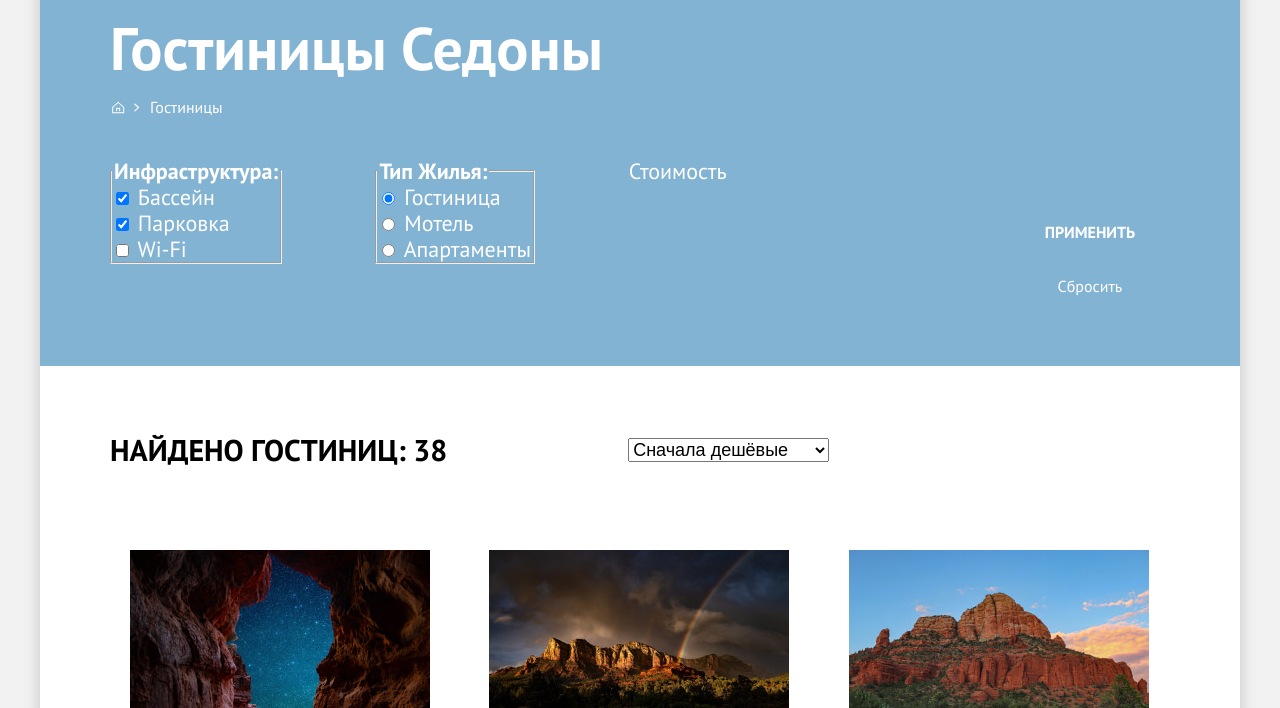
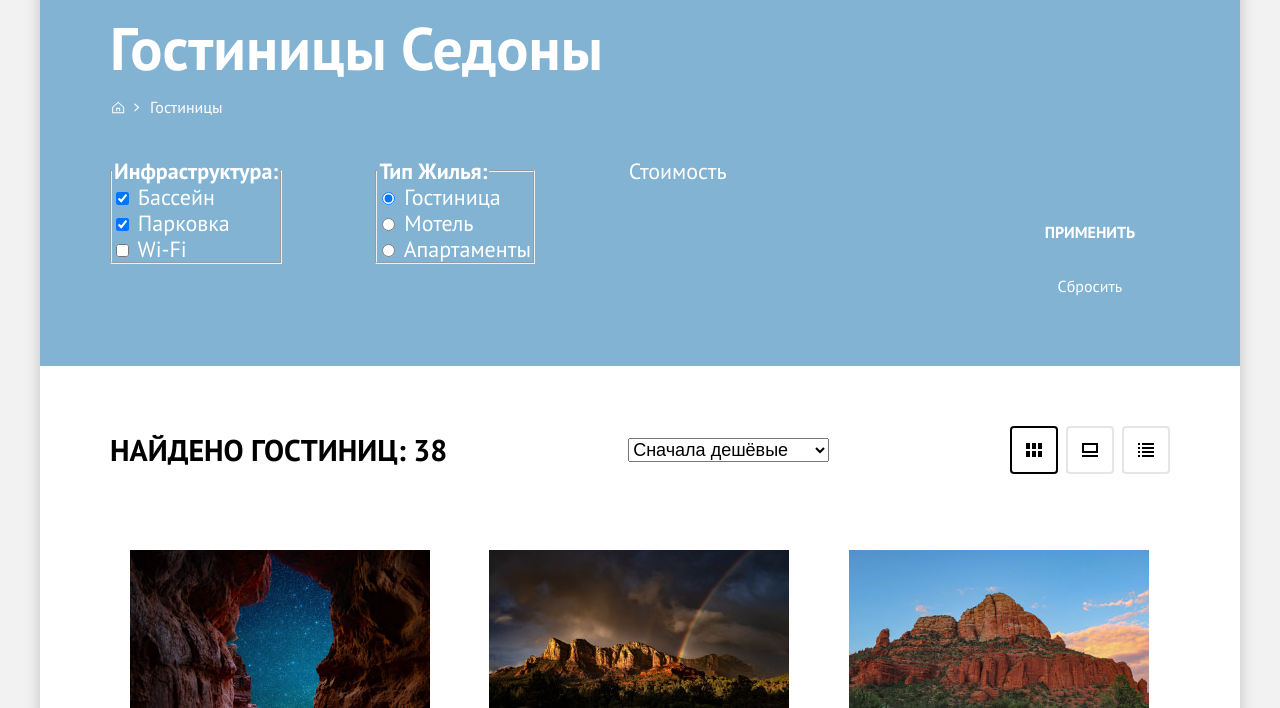
Before and after one commit to tatianabio/1892769-sedona-34, a plain HTML site: page catalog.html in a window 1280 px wide. Shown: the part 92-800 px from the top of the page. Drawn offline with Linux system fonts and the light colour scheme.

Commit message:
Добавляет стили и состояния для иконок смены вида списка карточек гостиниц

```diff
--- a/catalog.html
+++ b/catalog.html
@@ -117,13 +117,13 @@
             </select>
 
             <div class="results-view-wrap">
-              <a href="#" class="results-view-link">
+              <a href="#" class="results-view-link view-gallery-icon results-view-current">
                 <span class="visually-hidden">Показать карточки.</span>
               </a>
-              <a href="#" class="results-view-link">
+              <a href="#" class="results-view-link view-slide-show-icon">
                 <span class="visually-hidden">Слайд-шоу.</span>
               </a>
-              <a href="#" class="results-view-link">
+              <a href="#" class="results-view-link view-list-icon">
                 <span class="visually-hidden">Показать список.</span>
               </a>
             </div>
--- a/styles/styles.css
+++ b/styles/styles.css
@@ -749,10 +749,52 @@ body {
   display: block;
   min-width: 48px;
   min-height: 48px;
+  border-radius: 4px;
+  box-shadow: inset 0 0 0 2px var(--form-element-1);
+}
+
+.results-view-link:hover {
+  box-shadow: inset 0 0 0 2px var(--icon-basic);
+}
+
+.results-view-link:active {
+  box-shadow: inset 0 0 0 2px var(--icon-basic);
+}
+
+.results-view-link:focus-visible {
+  box-shadow: inset 0 0 0 2px var(--icon-secondary-hover);
+  outline: none;
+}
+
+.results-view-current,
+.results-view-current:hover,
+.results-view-current:active,
+.results-view-current:focus-visible {
+  box-shadow: inset 0 0 0 2px var(--icon-basic);
+  outline: none;
+  cursor: default;
 }
 
 .results-view-link + .results-view-link {
   margin-left: 8px;
+}
+
+.view-gallery-icon {
+  background-image: url("../images/icons/view-gallery.svg");
+  background-repeat: no-repeat;
+  background-position: center;
+}
+
+.view-slide-show-icon {
+  background-image: url("../images/icons/view-slide-show.svg");
+  background-repeat: no-repeat;
+  background-position: center;
+}
+
+.view-list-icon {
+  background-image: url("../images/icons/view-list.svg");
+  background-repeat: no-repeat;
+  background-position: center;
 }
 
 .catalog-hotels-results {
```
